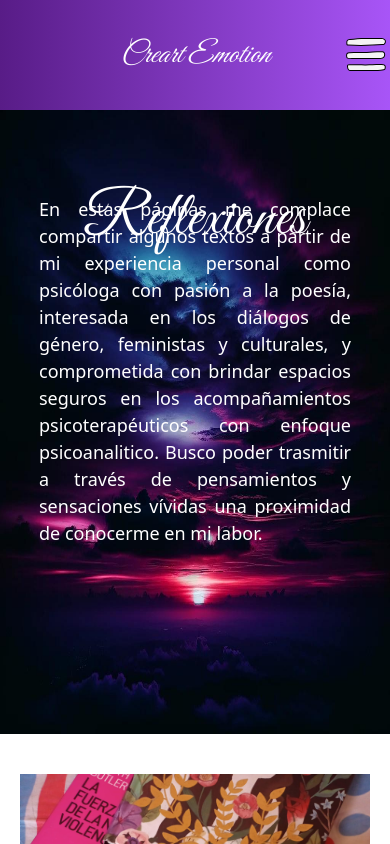
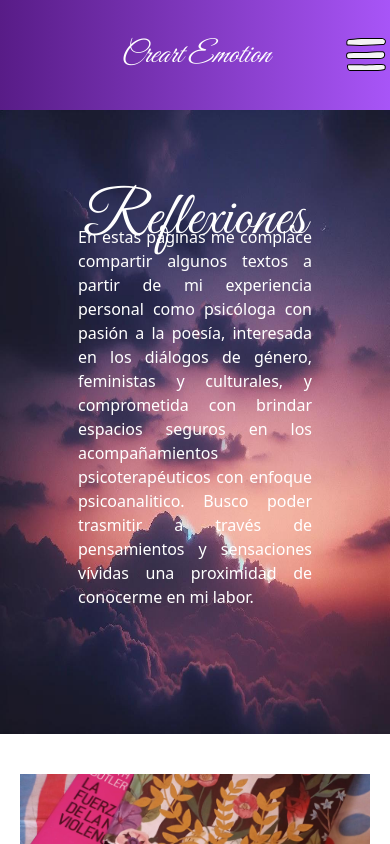
Before and after one commit to jdyepest/andre-app, a Vue app: page /reflexiones in a window 390 px wide. Shown: the top 844 px of the page. Built offline with nearby package versions, Linux system fonts and the light colour scheme; a web font is replaced by a local one.

Commit message:
final changes 1-0

```diff
--- a/src/Reflections.vue
+++ b/src/Reflections.vue
@@ -4,12 +4,12 @@
 
       <div class="md:h-[74%] h-[74%] relative">
 
-          <img src=".\assets\DKS.jpg" alt="Slide image" class="object-fill w-full h-full">
+          <img src=".\assets\DKS2.jpg" alt="Slide image" class="object-fill w-full h-full">
           <div class="absolute bottom-[75%] left-[10%] w-4/5 text-white">
             <h2 class="text-center text-[61px] md:text-[86px] font-vintage-coquete ">Reflexiones</h2>
             </div>
-            <div class="absolute bottom-[30%] md:bottom-[50%] left-[10%] w-4/5 text-white">
-              <p class="mt-4  md:text-[22px] text-[18px] text-justify leading-normal">
+            <div class="absolute bottom-[20%] md:bottom-[35%] left-[20%] w-3/5 text-white">
+              <p class="mt-4  md:text-[22px] text-[16px] text-justify leading-normal">
                 En estas páginas me complace compartir algunos textos a partir de mi experiencia personal como psicóloga con pasión a la poesía, interesada en los diálogos de género, feministas y culturales, y comprometida con brindar espacios seguros en los acompañamientos psicoterapéuticos con enfoque psicoanalitico. Busco poder  trasmitir a través de pensamientos y sensaciones vívidas una proximidad de conocerme en mi labor.</p>
 
 
```
Also changed, not shown: src/assets/DKS2.jpg (added).
